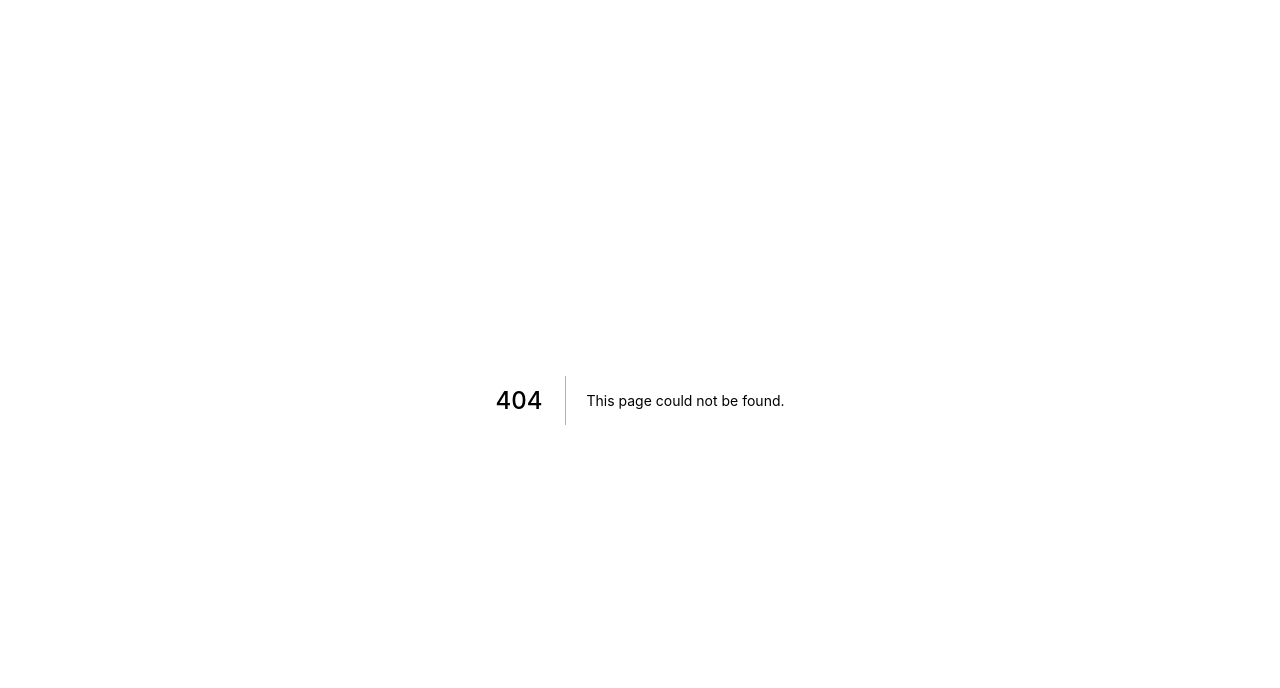
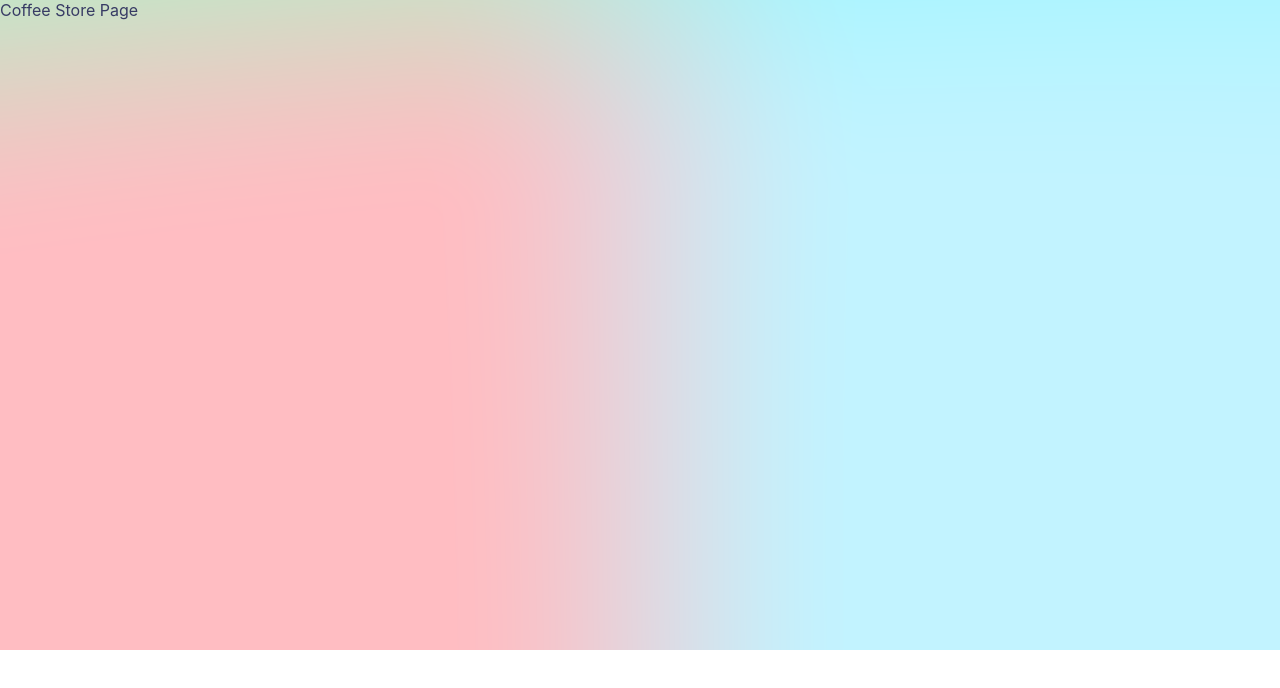
Before and after one commit to MiguelDominguezSanchez/ztm-complete-nextjs-developer-in-2022-discover-coffee-stores, a Next.js app: page /coffee-store in a window 1280 px wide. Before the commit this address had no page. Shown: the top 688 px of the page. Built offline with nearby package versions, Linux system fonts and the light colour scheme; a web font is replaced by a local one.

Commit message:
lesson 24

```diff
--- /dev/null
+++ b/pages/coffee-store.js
@@ -0,0 +1,5 @@
+const CoffeeStore = () => {
+	return <div>Coffee Store Page</div>
+}
+
+export default CoffeeStore
```
